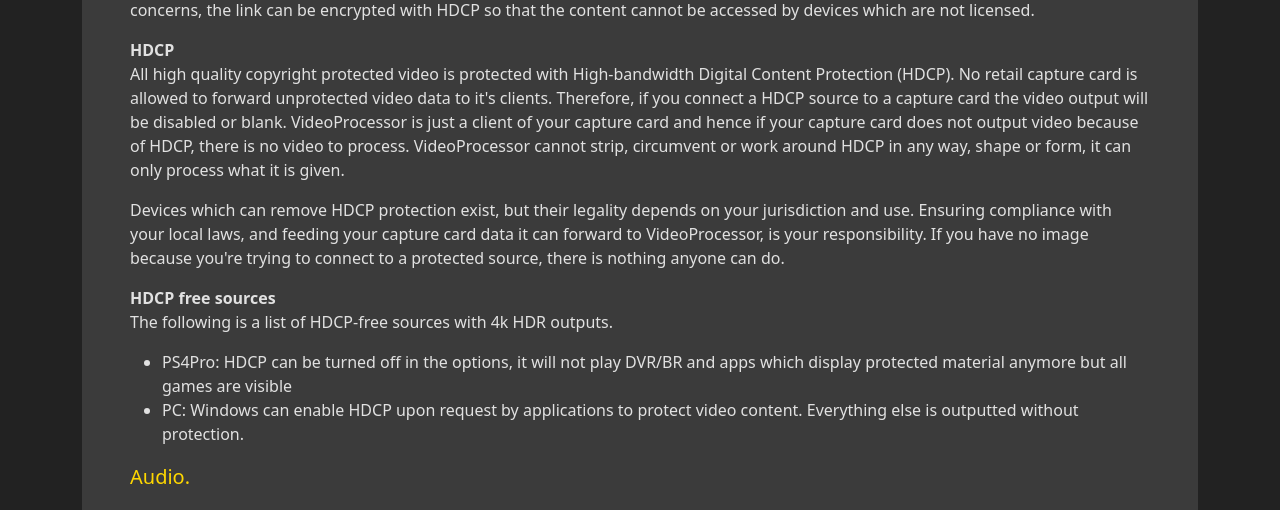
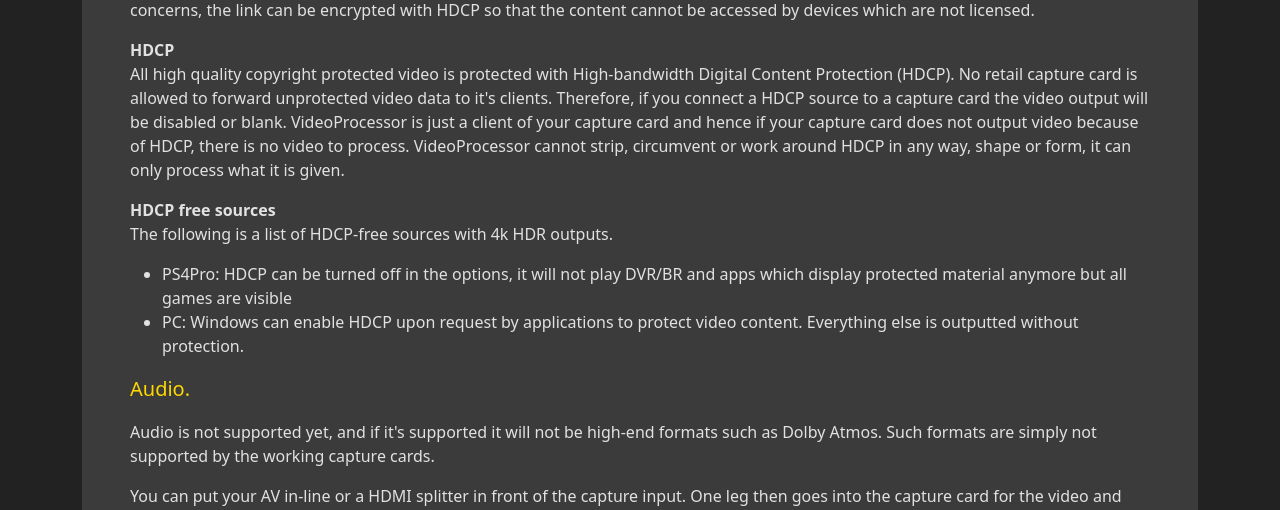
Before and after one commit to defl/videoprocessor_website, a Flask app: page /getting_started in a window 1280 px wide. Shown: the part 1742-2252 px from the top of the page. Run offline with Flask 2, Linux system fonts and the light colour scheme; some libraries are stand-ins or nearby versions.

Commit message:
more text changes

```diff
--- a/site/templates/getting_started.html
+++ b/site/templates/getting_started.html
@@ -95,11 +95,6 @@
                 VideoProcessor is just a client of your capture card and hence if your capture card does not output video because of HDCP, there is no video to process.
                 VideoProcessor cannot strip, circumvent or work around HDCP in any way, shape or form, it can only process what it is given.
             </p>
-            <p>
-                Devices which can remove HDCP protection exist, but their legality depends on your jurisdiction and use.
-                Ensuring compliance with your local laws, and feeding your capture card data it can forward to VideoProcessor, is your responsibility.
-                If you have no image because you're trying to connect to a protected source, there is nothing anyone can do.
-            </p>
 
             <b>HDCP free sources</b>
             <p>
```
